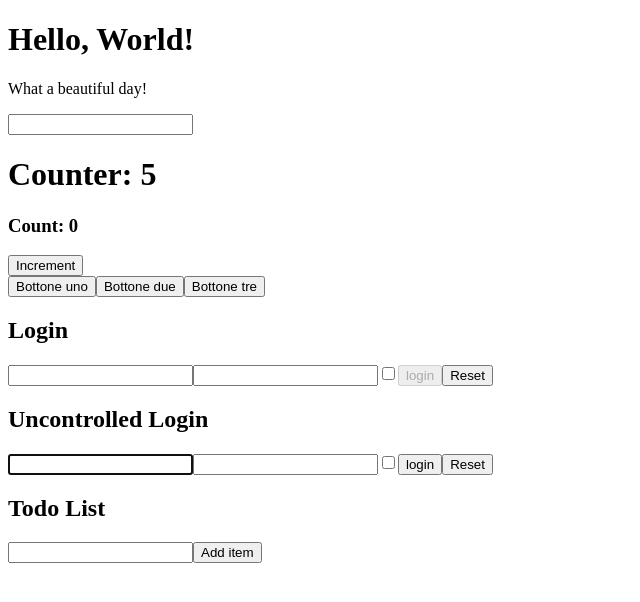
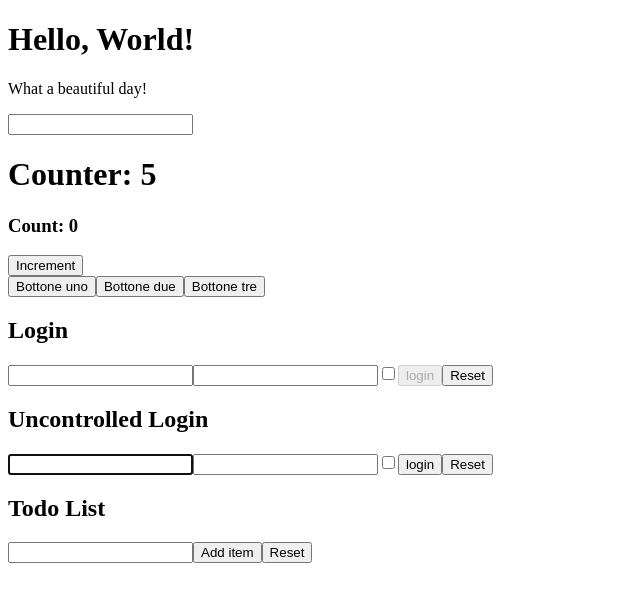
Before and after one commit to AlessioSatta/react-exercises, a React (Create React App) app in the folder my-app/: page / in a window 1280 px wide. Shown: the top 602 px of the page, without its empty margins (0-640 px from the left). Built offline with nearby package versions, Linux system fonts and the light colour scheme.

Commit message:
add: reset button TodoList component

```diff
--- a/my-app/src/TodoList.js
+++ b/my-app/src/TodoList.js
@@ -8,11 +8,9 @@ export class TodoList extends React.Component {
 
     handleAddItem = (event) => {
         event.preventDefault()
-        this.setState(() => {
-            return {
+        this.setState({
                 items: [this.state.inputValue, ...this.state.items], // aggiunge all'array il nuovo elemento
                 inputValue: '' // cancella il campo di input per prepararlo ad un nuovo inserimento
-            }
         })
     }
 
@@ -23,12 +21,20 @@ export class TodoList extends React.Component {
         })
     }
 
+    handleReset = () => {
+        this.setState({
+            items: [],
+            inputValue: ''
+        })
+    }
+
     render() {
         return (
             <div>
                 <h2>Todo List</h2>
                 <input name="items" value={this.state.inputValue} onChange={this.handelInputChange}></input>
                 <button onClick={this.state.inputValue !== '' ? this.handleAddItem : undefined}>Add item</button>
+                <button onClick={this.handleReset}>Reset</button>
                 <ul>
                     {this.state.items.map((items, index) => {
                         return <li key={index + items}>{items}</li>
```
